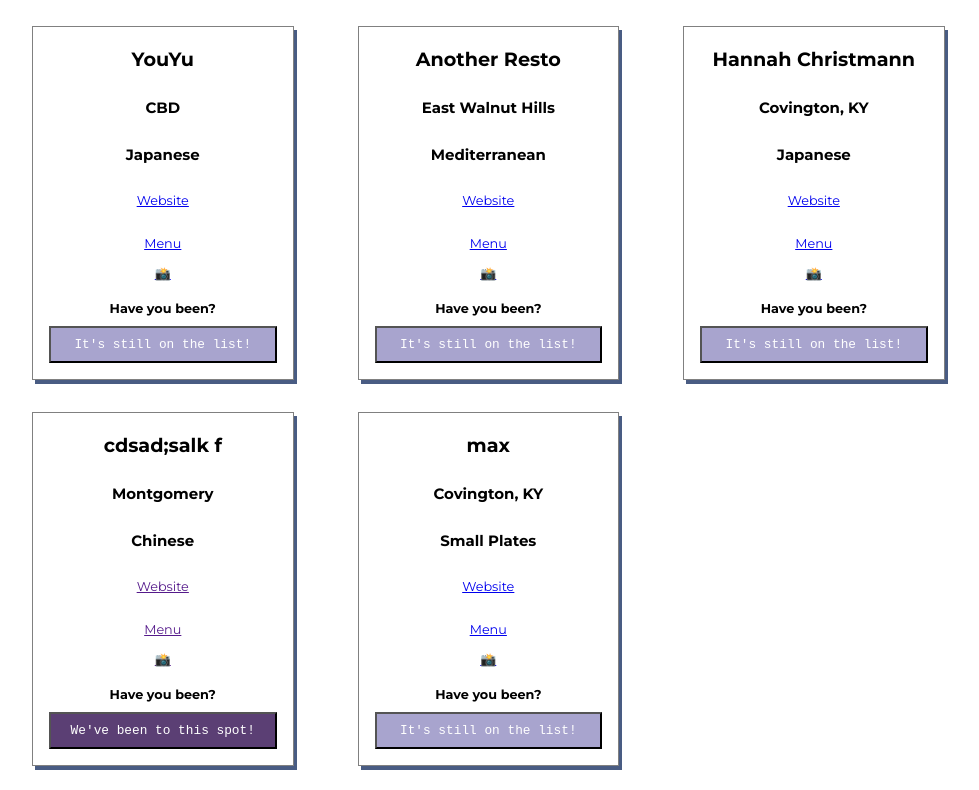
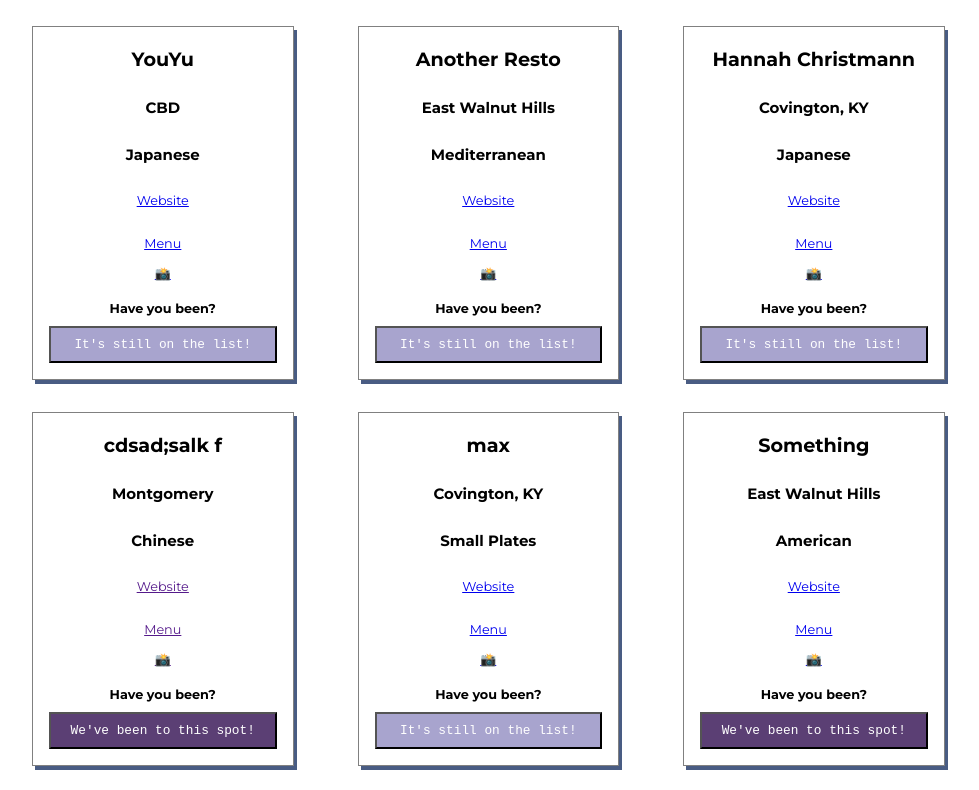
Before and after one commit to HannahChristmas/cincy-eats-react-phase-2, a React (Create React App) app: page /restaurants in a window 1280 px wide. Shown: the part 948-1738 px from the top of the page, without its empty margins (8-987 px from the left). Built offline with nearby package versions, Linux system fonts and the light colour scheme; data requests are answered from the project's data file.

Commit message:
Add Alert to New Restaurant Form
Add alert on form submit

```diff
--- a/db.json
+++ b/db.json
@@ -109,6 +109,16 @@
       "menu": "noooo",
       "visited": false,
       "id": 11
+    },
+    {
+      "name": "Something",
+      "neighborhood": "East Walnut Hills",
+      "cuisine": "American",
+      "instagram": "dfasdd",
+      "website": "safd",
+      "menu": "dafsf",
+      "visited": "true",
+      "id": 12
     }
   ]
 }
--- a/src/components/NewRestaurantForm.js
+++ b/src/components/NewRestaurantForm.js
@@ -32,6 +32,7 @@ function handleFormSubmit(e){
         .then((data) => {
             newRestaurantFormSubmitClick(data);
       })
+      alert("Thanks for adding a new restaurant! Check it out at Our Spots.")
 }
     return(
         <div>
```
